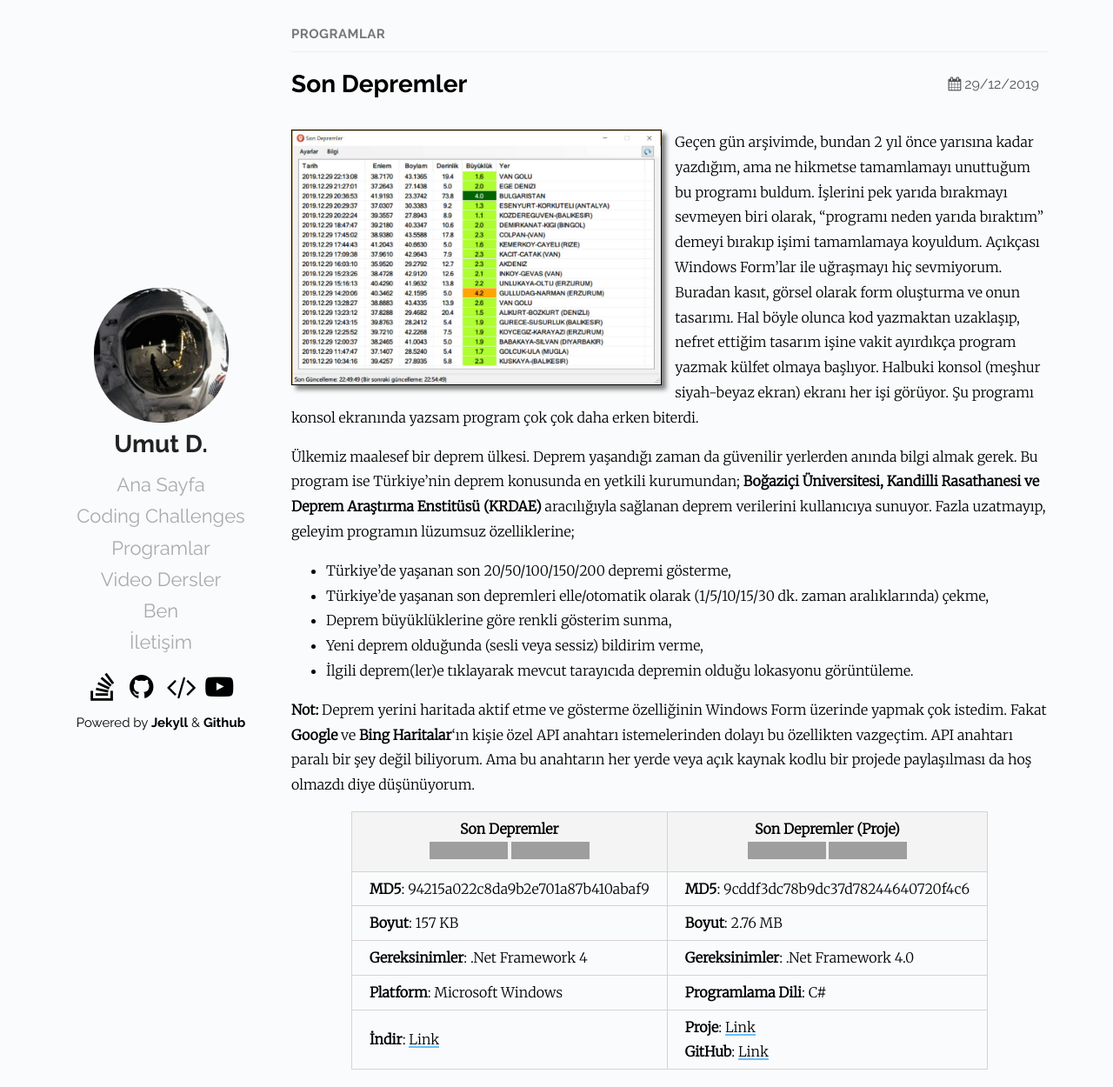
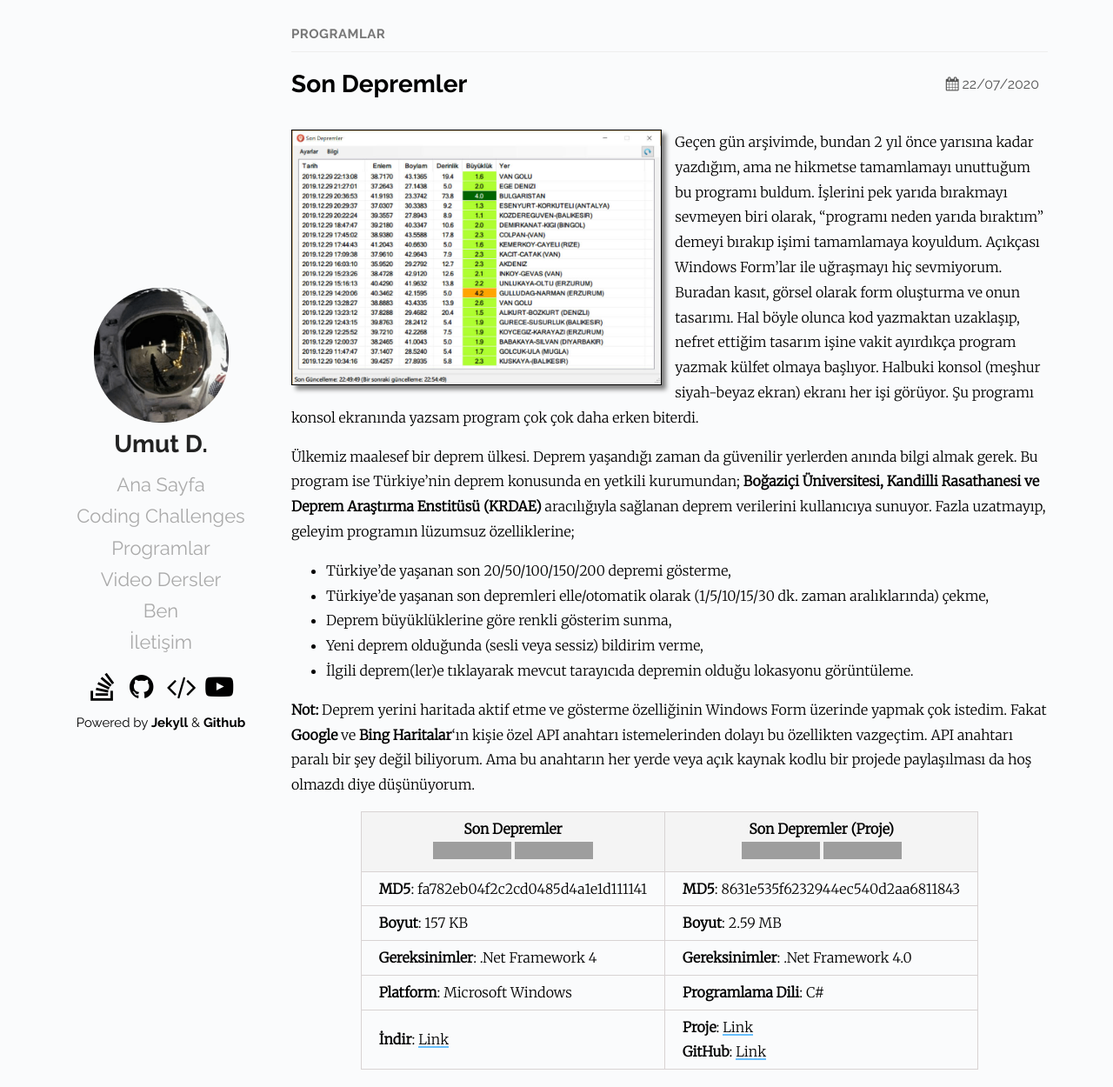
Before and after one commit to Umut-D/umutd.com, a Jekyll site: the page built from _posts/programlar/2020-07-22-son-depremler.md, in a window 1280 px wide and 1250 px high. Shown: the whole window at 87% size. Built offline with Jekyll 4.4.1, drawn with Linux system fonts in a browser that asks for light colours; grey boxes are pictures that could not be loaded.

Commit message:
Son Depremler programi Guncellendi

```diff
--- a/_posts/programlar/2019-12-29-son-depremler.md
+++ b/_posts/programlar/2020-07-22-son-depremler.md
@@ -1,9 +1,9 @@
 ---
 layout: post
 title: Son Depremler
-date: 2019-12-29 19:20 +0300
+date: 2020-07-22 18:20 +0300
 categories: Programlar
-tags: Deprem, Son Depremler
+tags: Deprem, Son Depremler, Kandilli Rasathanesi, Depremler
 excerpt: Geçen gün arşivimde, bundan 2 yıl önce yarısına kadar yazdığım, ama ne hikmetse tamamlamayı unuttuğum bu programı buldum. İşlerini pek yarıda bırakmayı sevmeyen biri olarak, "programı neden yarıda bıraktım" demeyi bırakıp işimi tamamlamaya koyuldum...
 ---
 ![son-depremler](/images/programlar/son-depremler.jpg){: width="49%"}
@@ -21,10 +21,10 @@ Geçen gün arşivimde, bundan 2 yıl önce yarısına kadar yazdığım, ama ne
 **Not:** Deprem yerini haritada aktif etme ve gösterme özelliğinin Windows Form üzerinde yapmak çok istedim. Fakat **Google** ve **Bing Haritalar**'ın kişie özel API anahtarı istemelerinden dolayı bu özellikten vazgeçtim. API anahtarı paralı bir şey değil biliyorum. Ama bu anahtarın her yerde veya açık kaynak kodlu bir projede paylaşılması da hoş olmazdı diye düşünüyorum.
 
 {:.tablo-ortali}
-| Son Depremler <br>![Versiyon](https://img.shields.io/badge/Versiyon-1.1-blueviolet.svg?style=flat) ![Durum](https://img.shields.io/badge/Durum-Çalışıyor-success.svg?style=flat) |  Son Depremler (Proje)<br>![Lisans](https://img.shields.io/badge/Lisans-MIT-blue.svg?style=flat) ![Arşiv](https://img.shields.io/badge/Arşiv-orange.svg?style=flat)|
+| Son Depremler <br>![Versiyon](https://img.shields.io/badge/Versiyon-1.11-blueviolet.svg?style=flat) ![Durum](https://img.shields.io/badge/Durum-Çalışıyor-success.svg?style=flat) |  Son Depremler (Proje)<br>![Lisans](https://img.shields.io/badge/Lisans-MIT-blue.svg?style=flat) ![Arşiv](https://img.shields.io/badge/Arşiv-orange.svg?style=flat)|
 |----------------------------------------- -|-------------------------------------------|
-| **MD5**: 94215a022c8da9b2e701a87b410abaf9 | **MD5**: 9cddf3dc78b9dc37d78244640720f4c6 |
-| **Boyut**:  157 KB                       | **Boyut**:  2.76 MB                         |
+| **MD5**: fa782eb04f2c2cd0485d4a1e1d111141 | **MD5**: 8631e535f6232944ec540d2aa6811843 |
+| **Boyut**:  157 KB                       | **Boyut**:  2.59 MB                         |
 | **Gereksinimler**: .Net Framework 4     | **Gereksinimler**: .Net Framework 4.0 |
 | **Platform**: Microsoft Windows           | **Programlama Dili**: C# |
 | **İndir**: [Link](https://www.dropbox.com/s/ohlch6m0icorxes/son-depremler.zip?dl=1) | **Proje**: [Link](https://www.dropbox.com/s/jjx7d3xfftkkooj/son-depremler-proje.zip?dl=1) <br> **GitHub**: [Link](https://github.com/Umut-D/Son-Depremler)|
--- a/assets/program-versions/son-depremler.xml
+++ b/assets/program-versions/son-depremler.xml
@@ -1,4 +1,4 @@
 <?xml version="1.0" encoding="utf-8"?>
 <program>
-<depremler name="Son Depremler" version="1.1" />
+<depremler name="Son Depremler" version="1.11" />
 </program>
```
